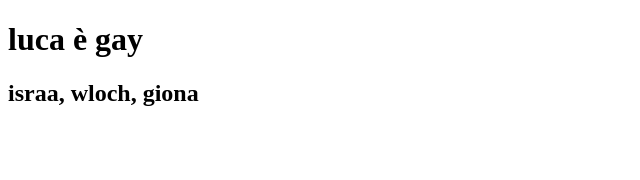
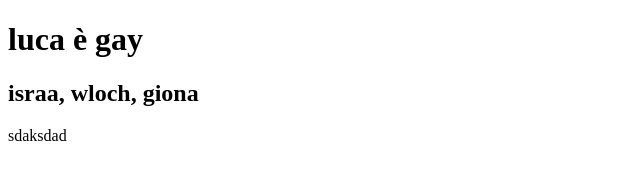
Before and after one commit to kiraq-max/test, a plain HTML site: page WebContent/index.html in a window 1280 px wide. Shown: the full height of the page, 0-640 px from the left. Drawn offline with Linux system fonts and the light colour scheme.

Commit message:
Update index.html

```diff
--- a/WebContent/index.html
+++ b/WebContent/index.html
@@ -7,5 +7,7 @@
 <body>
  <h1>luca è gay</h1>
  <h2>israa, wloch, giona</h2>
+ sdaksdad
+
 </body>
 </html>
```
